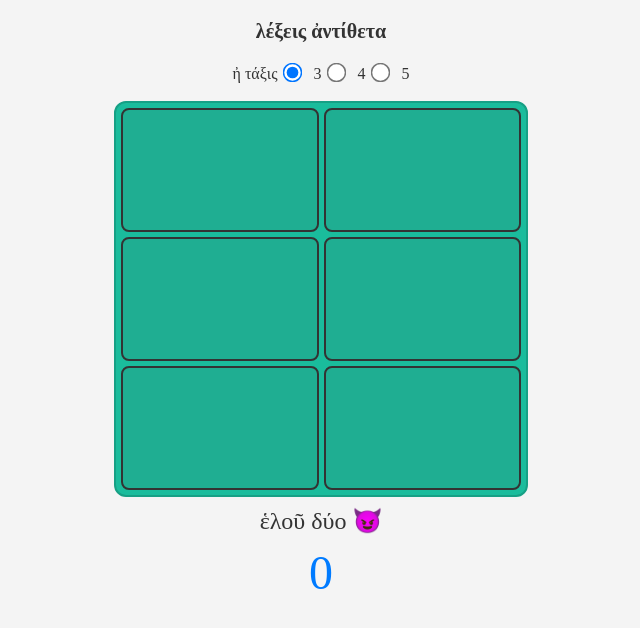
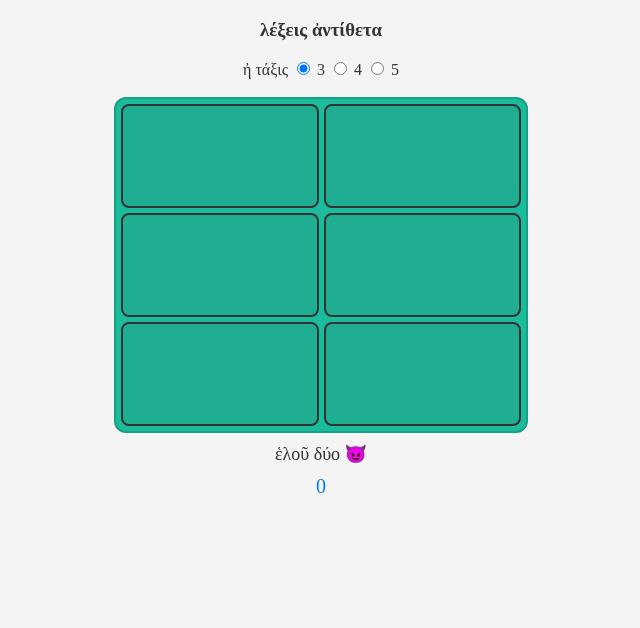
Before and after one commit to visjble/visjble.github.io, a plain HTML site: page games/ΑΝΤΙΘΕΤΑ.html in a window 1280 px wide. Shown: the whole page, without its empty margins (319-959 px from the left). Drawn offline with Linux system fonts and the light colour scheme; a web font is replaced by a local one.

Commit message:
Update ΑΝΤΙΘΕΤΑ.html
Signed-off-by: visjble <leodavinci111@gmail.com>

```diff
--- a/games/ΑΝΤΙΘΕΤΑ.html
+++ b/games/ΑΝΤΙΘΕΤΑ.html
@@ -6,8 +6,7 @@
     <title>Ἀσκήσεις Ἑλληνικαί</title>
 
     <style>
-    @import url('https://fonts.googleapis.com/css2?family=GFS+Didot&display=swap');
-    .gfs-didot-regular {
+			@import url('https://fonts.googleapis.com/css2?family=GFS+Didot&display=swap'); .gfs-didot-regular {
 			font-family: "GFS Didot", serif;
 			font-weight: 400;
 			font-style: normal;
@@ -22,11 +21,9 @@
             display: flex;
             flex-direction: column;
             align-items: center;
+            /* justify-content: center; */
             height: 100vh;
-    }
 
-    h3 {
-        font-size: 1.25rem; /* Increased font size for the title */
         }
 
         #memory_board {
@@ -45,17 +42,17 @@
             background: #1fae92;
             border: 2px solid #333;
             border-radius: 8px;
-        height: 60px; /* Increased height for better spacing */
-        font-size: 6.5rem; /* Increased font size for the memory tiles */
+            height: 60px;
+            font-size: clamp(44px, 7vw, 44px);
             text-align: center;
-        line-height: 1.2; /* Adjusted line height for better text fit */
+            line-height: 1.2;
             cursor: pointer;
             color: #fff;
             display: flex;
             align-items: center;
             justify-content: center;
             word-wrap: break-word;
-        padding: 5px; /* Slight padding for better spacing */
+            padding: 2px;
             overflow: hidden;
             text-overflow: ellipsis;
         }
@@ -67,23 +64,23 @@
             }
 
             #memory_board div {
-            height: 70px; /* Adjusted height for small screens */
-            font-size: clamp(18px, 5vw, 22px); /* Adjusted clamp values */
-            padding: 5px;
+                height: 60px;
+                font-size: clamp(10px, 4.5vw, 18px);
+                padding: 3px;
             }
         }
 
         @media (min-width: 481px) and (max-width: 767px) {
             #memory_board div {
-            height: 85px; /* Increased height for medium screens */
-            font-size: clamp(20px, 5vw, 28px); /* Adjusted clamp values */
+                height: 65px;
+                font-size: clamp(12px, 4.5vw, 22px);
             }
         }
 
         @media (min-width: 768px) {
             #memory_board div {
-            height: 100px; /* Increased height for larger screens */
-            font-size: clamp(24px, 4vw, 32px); /* Adjusted clamp values */
+                height: 80px;
+                font-size: clamp(16px, 3.5vw, 26px);
                 padding: 10px;
             }
         }
@@ -94,25 +91,15 @@
 
         #response {
             color: #333;
-        font-size: 1.5rem; /* Increased font size for the response */
+            font-size: 18px;
             margin-top: 10px;
             text-align: center;
         }
 
         #score {
             color: #007bff;
-        font-size: 3rem; /* Increased font size for the score */
+            font-size: 20px;
             margin-top: 10px;
-    }
-
-    label {
-        font-size: 1rem; /* Increased font size for labels */
-        cursor: pointer; /* Ensure the labels are clickable */
-    }
-
-    input[type="radio"] {
-        transform: scale(1.5); /* Increased size of radio buttons */
-        margin-right: 10px; /* Add spacing between radio and label text */
         }
     </style>
 </head>
```
Lines whose indentation alone changed are shown as unchanged.
